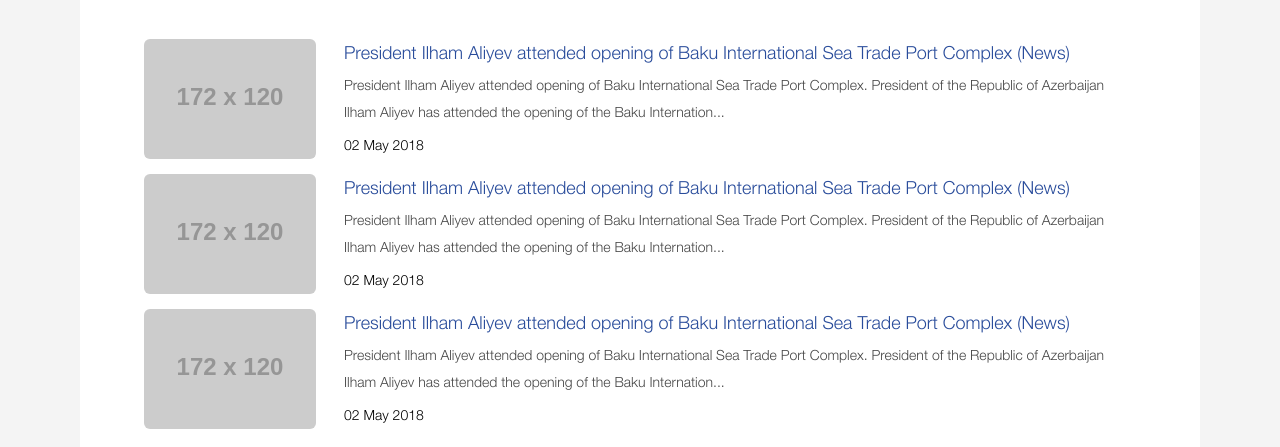
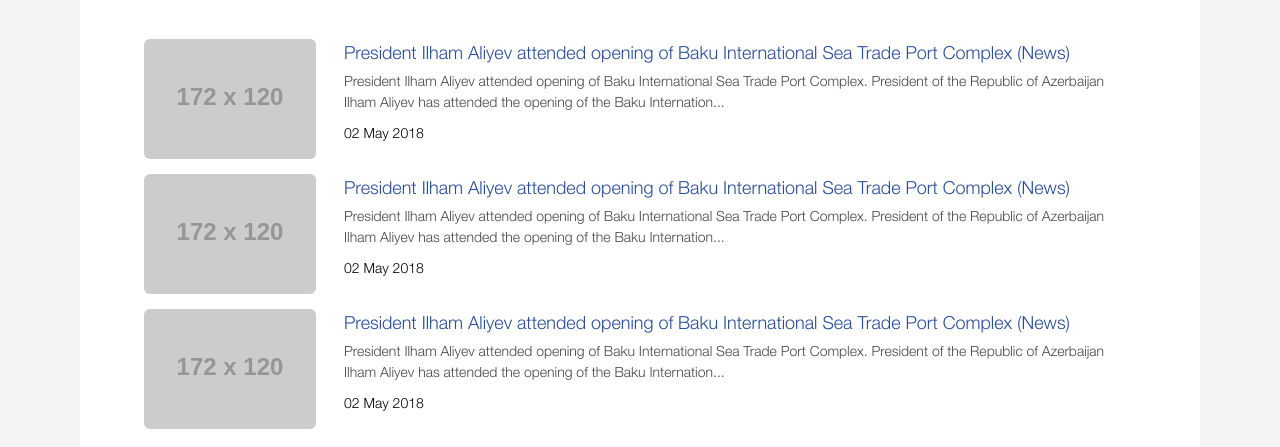
Before and after one commit to nelllie/wto, a plain HTML site: page searchresults.html in a window 1280 px wide. Shown: the part 353-800 px from the top of the page. Drawn offline with Linux system fonts and the light colour scheme; placeholder pictures from the web are drawn by us; files whose address does not match are found by name.

Commit message:
search-item-text p line-height: 19px

```diff
--- a/css/main.css
+++ b/css/main.css
@@ -1280,12 +1280,16 @@ p:last-child {
     width: 100%;
 }
 
+.content .search-results .search-item-text p{
+    line-height: 19px;
+}
+
 .content .search-results .search-item-text p a {
     font-size: 14px;
     text-align: left;
     color: #464646;
     margin-top: 5px;
-    line-height: 19px;
+
 }
 
 .content .search-results .search-item-text span:last-of-type {
```
